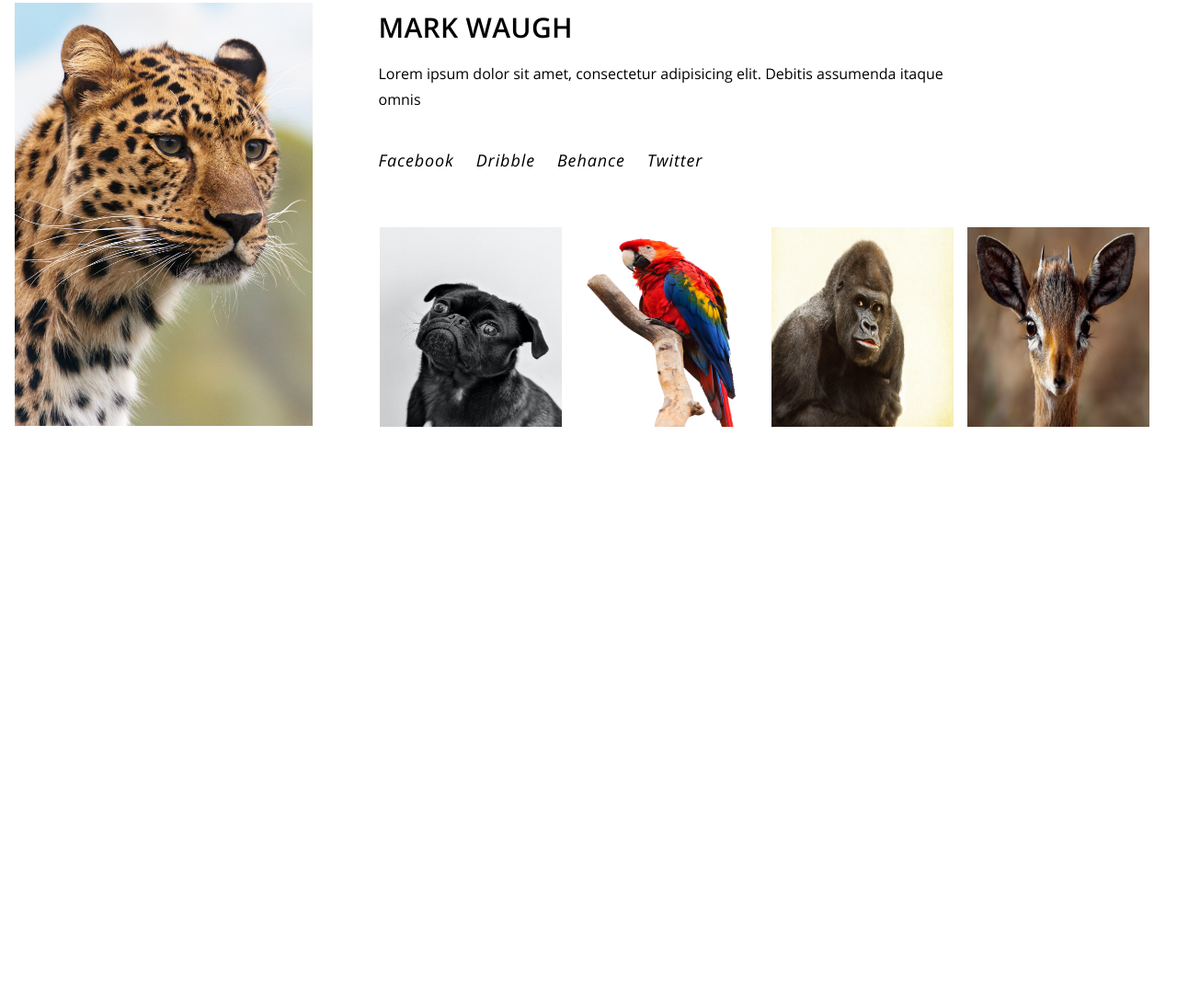
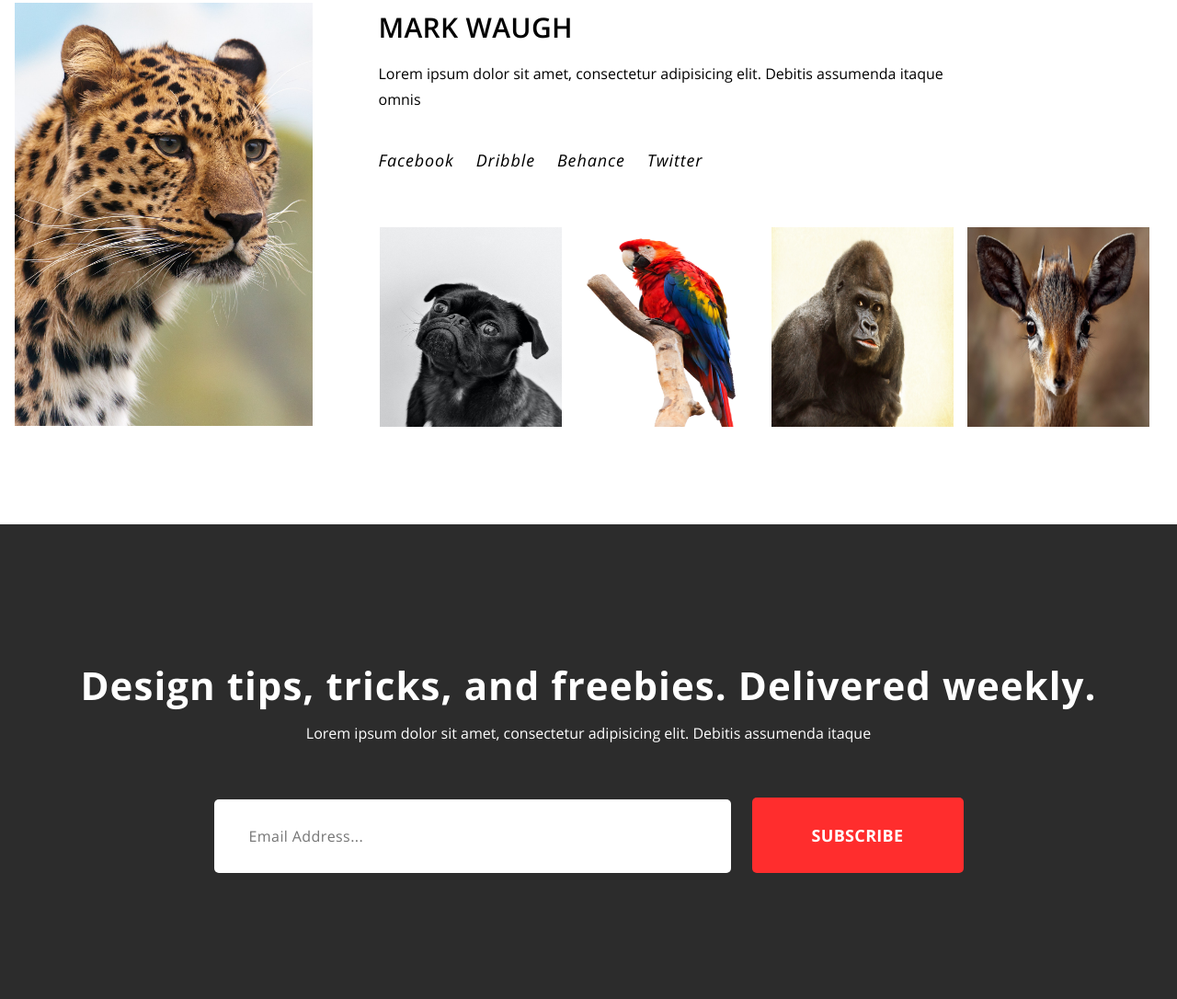
Before and after one commit to marfikus/skillfactory-module-a3, a plain HTML site: page index.html in a window 1280 px wide. Shown: the part 2787-3873 px from the top of the page at 92% size. Before the commit the page ends 3347 px from the top, so only its background shows below. Drawn offline with Linux system fonts and the light colour scheme.

Commit message:
Add html, base style

```diff
--- a/css/style.css
+++ b/css/style.css
@@ -722,6 +722,113 @@ header {
 	letter-spacing: 0.165px;
 }
 
+.stage-5 {
+	background-color: #2C2C2C;
+	min-height: 516px;
+	/*min-width: 300px;*/
+	margin-top: 10px;
+
+	/*Выравнивание флексом:*/
+	display: flex;
+	flex-direction: column;
+	justify-content: center;
+	align-items: center;
+}
+
+.stage-5-base {
+	/*Если выравнивание без флекса:*/
+	/*margin: 0 auto;*/
+	/*max-width: 1249px;*/
+	/*position: relative;*/
+	/*top: 103px;*/
+
+	/*Если выравнивание флексом:*/
+	width: 1249px;
+	/*margin-top: 103px;*/
+
+	/*min-height: 370px;*/
+
+	display: flex;
+	/*justify-content: space-between;*/
+	/*flex-wrap: wrap;*/
+	/*align-items: flex-start;*/
+}
+
+.stage-5 h2 {
+	/*margin: 0;*/
+	margin-top: 8px;
+	margin-bottom: 0;
+
+	/*text-transform: uppercase;*/
+	color: #FFFFFF;
+	font-family: 'OpenSans-Bold', sans-serif;
+	font-style: normal;
+	font-weight: bold;
+	font-size: 42px;
+	/*line-height: 24px;*/
+	letter-spacing: 1.05px;
+	word-break: break-word;
+}
+
+.stage-5 p {
+	/*max-width: 480px;*/
+	margin-top: 10px;
+	margin-bottom: 56px;
+
+	color: #FFFFFF;
+	font-family: 'OpenSans-Regular', sans-serif;
+	font-style: normal;
+	font-weight: normal;
+	font-size: 16px;
+	line-height: 28px;
+
+	/*margin-left: 27px;*/
+	/*margin-top: 19px;*/
+	/*margin-bottom: 31px;*/
+}
+
+.email-input {
+	/*height: 78px;*/
+	width: 524px;
+	padding: 28px 0 28px 38px;
+
+	border: 0;
+	border-radius: 5px;
+
+	color: #2C2C2C;
+	font-family: 'OpenSans-Regular', sans-serif;
+	font-style: normal;
+	font-weight: normal;
+	font-size: 16px;
+	line-height: 24px;
+	letter-spacing: 0.4px;
+}
+
+.subscribe-button {
+	display: inline-block;
+	width: 230px;
+
+	/*position: relative;*/
+	/*left: 110px;*/
+
+	margin-left: 19px;
+	padding: 24px 0 24px 0;
+	/*text-decoration: none;*/
+	background-color: #FF2D2D;
+	text-align: center;
+	border: 0;
+	border-radius: 5px;
+	/*align-items: center;*/
+
+	text-transform: uppercase;
+	color: #FFFFFF;
+	font-family: 'OpenSans-Bold', sans-serif;
+	font-style: normal;
+	font-weight: bold;
+	font-size: 18px;
+	line-height: 34px;
+	letter-spacing: 0.3195px;
+}
 
 
 /*===================================================*/
--- a/index.html
+++ b/index.html
@@ -148,6 +148,18 @@
 				</div>
 			</div>
 		</div>
+		<div class="stage-5">
+			<!-- <div class="stage-5-base"> -->
+				<h2>Design tips, tricks, and freebies. Delivered weekly.</h2>
+				<p>Lorem ipsum dolor sit amet, consectetur adipisicing elit. Debitis assumenda itaque</p>
+				<form action="" method="GET">
+					<input type="email" name="email" required placeholder="Email Address..." class="email-input">
+					<button type="submit" class="subscribe-button">subscribe
+						<!-- <div class="subscribe-button">subscribe</div> -->
+					</button>
+				</form>
+			<!-- </div> -->
+		</div>
 	</main>
 </body>
 </html>
```
